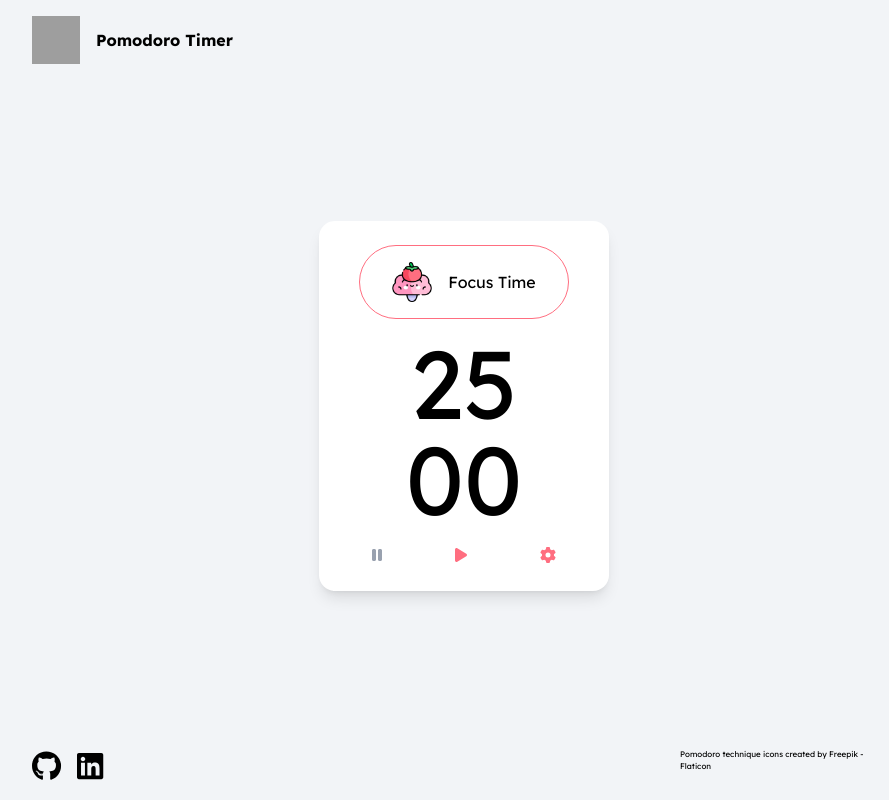
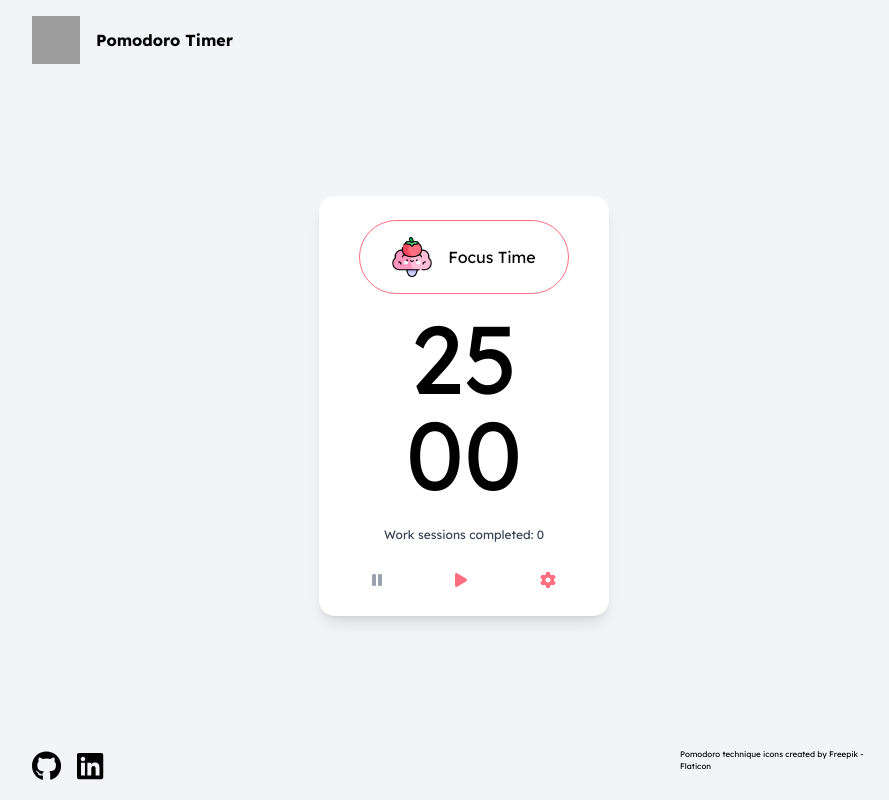
Before and after one commit to Marta-fn/pomodoro-timer, a React (Vite) app: page / in a window 1280 px wide. Shown: the whole page, without its empty margins (176-1065 px from the left). Built offline with nearby package versions, Linux system fonts and the light colour scheme; grey boxes are pictures that could not be loaded.

Commit message:
Added work session completed counter

```diff
--- a/src/Time.jsx
+++ b/src/Time.jsx
@@ -28,6 +28,9 @@ const Time = ({
             setworkNum(workNum + 1);
             setsession(workNum === 4 ? "Long Break" : "Short Break");
           } else if ((session === "Short Break") | (session === "Long Break")) {
+            if (session === "Long Break") {
+              setsessionNum(sessionNum + 1);
+            }
             setsession("Focus Time");
           }
           return 0;
@@ -66,7 +69,7 @@ const Time = ({
     } else if (session === "Long Break") {
       settimeLeft(longBreak * 60);
       setworkNum(1);
-      setsessionNum(sessionNum + 1);
+      // setsessionNum(sessionNum + 1);
       startTimer();
     }
   }, [session]);
@@ -78,10 +81,17 @@ const Time = ({
   }, [focusTime]);
 
   return (
-    <div className="text-8xl">
-      {String(Math.floor(timeLeft / 60)).padStart(2, "0")}
-      <br />
-      {String(timeLeft % 60).padStart(2, "0")}
+    <div>
+      <div className="text-8xl">
+        {String(Math.floor(timeLeft / 60)).padStart(2, "0")}
+        <br />
+        {String(timeLeft % 60).padStart(2, "0")}
+      </div>
+      <div className="mt-6 mb-2">
+        <p className="text-[12px] text-gray-700">
+          Work sessions completed: {sessionNum}
+        </p>
+      </div>
     </div>
   );
 };
--- a/src/Timer.jsx
+++ b/src/Timer.jsx
@@ -62,7 +62,11 @@ const Timer = () => {
             <FontAwesomeIcon icon={faPlay} onClick={() => setisPlaying(true)} />
           </button>
           <button>
-            <FontAwesomeIcon icon={faGear} onClick={() => setOpen(true)} />
+            <FontAwesomeIcon
+              icon={faGear}
+              onClick={() => setOpen(true)}
+              className="hover:scale-150 cursor-pointer"
+            />
           </button>
         </div>
         <Settings
```
